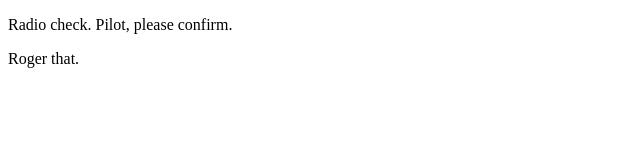
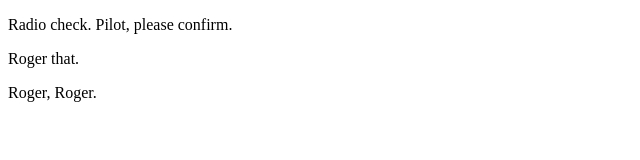
Before and after one commit to gracieevers/communication-log-control, a plain HTML site: page index.html in a window 1280 px wide. Shown: the whole page, without its empty margins (0-640 px from the left). Drawn offline with Linux system fonts and the light colour scheme.

Commit message:
responded to pilot's first message

```diff
--- a/index.html
+++ b/index.html
@@ -4,6 +4,7 @@
 <body>
     <p>Radio check. Pilot, please confirm.</p>
     <p>Roger that.</p>
+    <p>Roger, Roger.</p>
 </body>
 
 </html>
```
